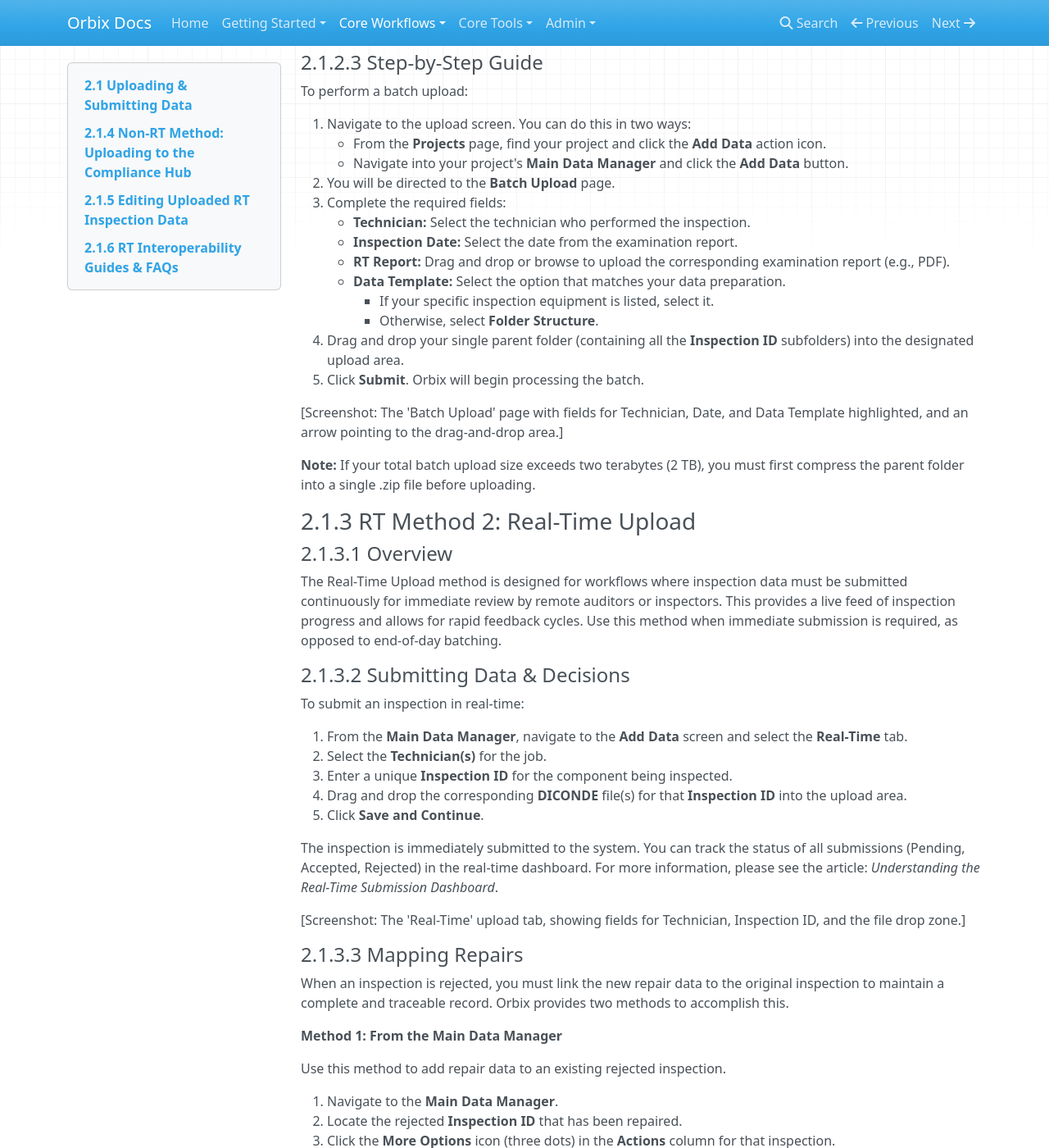
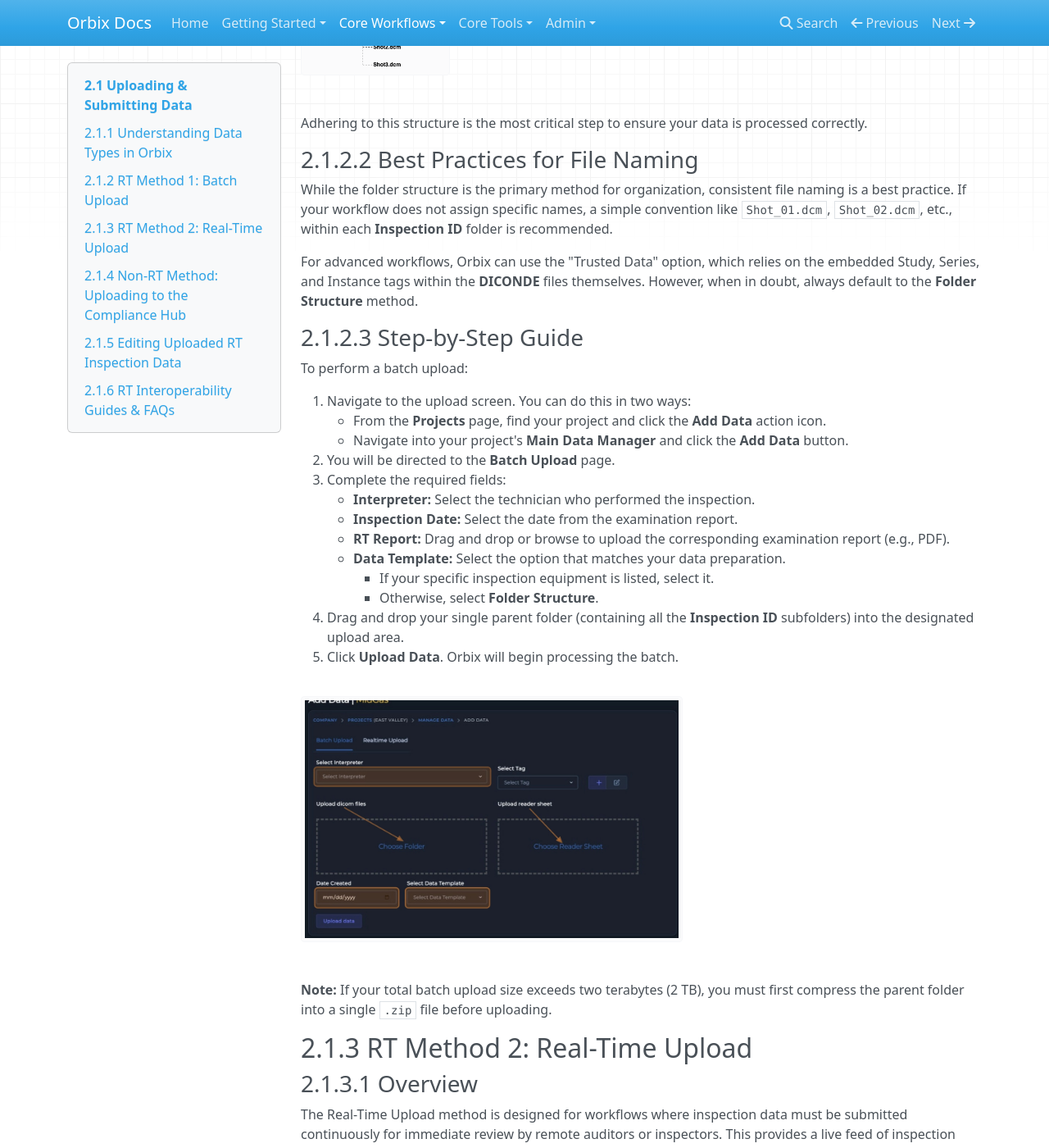
Before and after one commit to JarretLogan20/Orbix-Docs, an MkDocs documentation site: the page built from docs/core-workflows/upload-submit-data.md, in a window 1280 px wide and 1400 px high, scrolled down 1415 px. Shown: the whole window at 82% size. Built offline with MkDocs 1.6.1, drawn with Linux system fonts in a browser that asks for light colours; nearby versions of some CDN libraries; some of the changed text lies outside the part shown.

Commit message:
Added screenshots for missing workflows and added audit workflow

```diff
--- a/docs/core-workflows/upload-submit-data.md
+++ b/docs/core-workflows/upload-submit-data.md
@@ -1,8 +1,8 @@
-## **2.1 Uploading & Submitting Data**
+# **2.1 Uploading & Submitting Data**
 
 The Orbix platform provides clear and flexible workflows for submitting all NDT project data. This section details the primary methods for uploading your inspection information, whether you are submitting Radiographic Testing (RT) data through our structured **DICONDE** workflows or managing other NDT methods and project files through the **Compliance Hub**.
 
-### **2.1.1 Understanding Data Types in Orbix**
+## **2.1.1 Understanding Data Types in Orbix**
 
 The Orbix platform is designed to handle various digital inspection workflows. It's key to understand the main data formats and how they are managed within the system.
 
@@ -10,13 +10,13 @@
 
 * **Other Supported Formats:** We also support other NDT methods, including VT, UT (HDF5), Eddy Current, and Acoustic Emissions. Data for these methods, along with all standard file formats like PDFs, JPEGs, PNGs, Excel files, .csv files, and TIFs, is uploaded and managed through the **Compliance Hub**.
 
-For detailed instructions on submitting these formats, please see the article: *Section 2.1.4 Non-RT Method: Uploading to the Compliance Hub*.
+For detailed instructions on submitting these formats, please see the article: [*Section 2.1.4 Non-RT Method: Uploading to the Compliance Hub*](upload-submit-data.md#214-non-rt-method-uploading-to-the-compliance-hub).
 
-### **2.1.2 RT Method 1: Batch Upload**
+## **2.1.2 RT Method 1: Batch Upload**
 
 The Batch Upload method is ideal for submitting a large volume of inspection data at one time, such as at the end of a shift or a full day's work. This method allows you to upload an entire set of **DICONDE** files along with their corresponding examination report in a single operation.
 
-#### **2.1.2.1 (CRITICAL) Preparing Data for Batch Upload**
+### **2.1.2.1 (CRITICAL) Preparing Data for Batch Upload**
 
 A precise folder structure is **essential** for a successful batch upload. Orbix uses this structure to automatically read and organize your data. Before uploading, arrange your files on your local machine exactly as follows:
 
@@ -33,17 +33,20 @@
     └── WELD_002/
         └── Shot_01.dcm
 
-[Screenshot: A diagram or file explorer view illustrating the correct parent folder containing multiple 'Inspection_ID' subfolders, each with .dcm files inside.]
+![batch-folder-structure](../assets/batch-folder-structure-2.png){: style="height:300px"}
+
+
+
 
 Adhering to this structure is the most critical step to ensure your data is processed correctly.
 
-#### **2.1.2.2 Best Practices for File Naming**
+### **2.1.2.2 Best Practices for File Naming**
 
 While the folder structure is the primary method for organization, consistent file naming is a best practice. If your workflow does not assign specific names, a simple convention like `Shot_01.dcm`, `Shot_02.dcm`, etc., within each **Inspection ID** folder is recommended.
 
 For advanced workflows, Orbix can use the "Trusted Data" option, which relies on the embedded Study, Series, and Instance tags within the **DICONDE** files themselves. However, when in doubt, always default to the **Folder Structure** method.
 
-#### **2.1.2.3 Step-by-Step Guide**
+### **2.1.2.3 Step-by-Step Guide**
 
 To perform a batch upload:
 
@@ -52,26 +55,26 @@
     * Navigate into your project's **Main Data Manager** and click the **Add Data** button.
 2.  You will be directed to the **Batch Upload** page.
 3.  Complete the required fields:
-    * **Technician:** Select the technician who performed the inspection.
+    * **Interpreter:** Select the technician who performed the inspection.
     * **Inspection Date:** Select the date from the examination report.
     * **RT Report:** Drag and drop or browse to upload the corresponding examination report (e.g., PDF).
     * **Data Template:** Select the option that matches your data preparation.
         * If your specific inspection equipment is listed, select it.
         * Otherwise, select **Folder Structure**.
 4.  Drag and drop your single parent folder (containing all the **Inspection ID** subfolders) into the designated upload area.
-5.  Click **Submit**. Orbix will begin processing the batch.
+5.  Click **Upload Data**. Orbix will begin processing the batch.
 
-[Screenshot: The 'Batch Upload' page with fields for Technician, Date, and Data Template highlighted, and an arrow pointing to the drag-and-drop area.]
+![batch-upload-dashboard](../assets/batch-upload-dashboard.jpg){: style="height:300px"}
 
-**Note:** If your total batch upload size exceeds two terabytes (2 TB), you must first compress the parent folder into a single .zip file before uploading.
+**Note:** If your total batch upload size exceeds two terabytes (2 TB), you must first compress the parent folder into a single `.zip` file before uploading.
 
-### **2.1.3 RT Method 2: Real-Time Upload**
+## **2.1.3 RT Method 2: Real-Time Upload**
 
-#### **2.1.3.1 Overview**
+### **2.1.3.1 Overview**
 
 The Real-Time Upload method is designed for workflows where inspection data must be submitted continuously for immediate review by remote auditors or inspectors. This provides a live feed of inspection progress and allows for rapid feedback cycles. Use this method when immediate submission is required, as opposed to end-of-day batching.
 
-#### **2.1.3.2 Submitting Data & Decisions**
+### **2.1.3.2 Submitting Data & Decisions**
 
 To submit an inspection in real-time:
 
@@ -81,11 +84,11 @@
 4.  Drag and drop the corresponding **DICONDE** file(s) for that **Inspection ID** into the upload area.
 5.  Click **Save and Continue**.
 
-The inspection is immediately submitted to the system. You can track the status of all submissions (Pending, Accepted, Rejected) in the real-time dashboard. For more information, please see the article: *Understanding the Real-Time Submission Dashboard*.
+The inspection is immediately submitted to the system. You can track the status of all submissions (Pending, Accepted, Rejected) in the real-time dashboard. For more information, please see the article: *Understanding the Real-Time Submission Dashboard*
 
-[Screenshot: The 'Real-Time' upload tab, showing fields for Technician, Inspection ID, and the file drop zone.]
+![realTime-upload-dashboard](../assets/realTime-upload-dashboard.jpg){: style="height:300px"}
 
-#### **2.1.3.3 Mapping Repairs**
+### **2.1.3.3 Mapping Repairs**
 
 When an inspection is rejected, you must link the new repair data to the original inspection to maintain a complete and traceable record. Orbix provides two methods to accomplish this.
 
@@ -100,6 +103,7 @@
 5.  In the **Edit Inspection** window, drag and drop the new **DICONDE** file for the repair into the designated repair upload box.
 
 [Screenshot: The 'Edit Inspection' view, highlighting the drag-and-drop area for repair data.]
+![edit-inspection-dashboard](../assets/edit-inspection-dashboard.png){: style="height:300px"}
 
 **Method 2: During Real-Time Upload**
 
@@ -111,14 +115,13 @@
 4.  Select the rejected **Inspection ID** to which this repair corresponds.
 5.  Upload your new inspection data as usual. The link will be created automatically upon submission.
 
-[Screenshot: The 'Real-Time' upload interface with the 'Repair' dropdown menu expanded to show a list of rejected Inspection IDs.]
+![realTime-repair-upload](../assets/realTime-repair-upload.png){: style="height:300px"}
 
-## 2.1.4 Non-RT Method: Uploading to the Compliance Hub
-### **2.1.4 Non-RT Method: Uploading to the Compliance Hub**
+## **2.1.4 Non-RT Method: Uploading to the Compliance Hub**
 
 In addition to managing real-time and batch Radiographic Testing (RT) workflows with **DICONDE** files in the **Main Data Manager**, the Orbix platform enables the submission of other NDT methods through the **Compliance Hub**. The **Compliance Hub** is an intelligent repository where your data is mapped directly to your project and the underlying **Inspection ID**. It acts as a centralized hub for all your inspection information, data, and project documentation, providing robust version control, validation, action traceability, and a complete decision history.
 
-#### **2.1.4.1 What it's for**
+### **2.1.4.1 What it's for**
 
 The **Compliance Hub** is designed for submitting inspection data and reports for a variety of NDT methods, including:
 
@@ -131,7 +134,7 @@
 
 Beyond raw inspection data, the **Compliance Hub** is the designated location for all project documentation. This allows you to store and manage critical files like end-user specifications, service company procedures, personnel qualification records (PQRs), and final examination reports. Each uploaded file is mapped directly to your project, ensuring a complete, traceable, and auditable record.
 
-#### **2.1.4.2 Accessing the Compliance Hub**
+### **2.1.4.2 Accessing the Compliance Hub**
 
 To navigate to the **Compliance Hub** for your project:
 
@@ -141,7 +144,7 @@
 
 <br>
 
-> **[Screenshot]**
+> ![projects-compliance-hub](../assets/projects-compliance-hub.jpg){: style="height:300px"}
 >
 > **Image Description:** The **Projects Page** in Orbix. A list of projects is shown in a table. The mouse cursor is highlighting the **Compliance Hub** icon (a stack of papers) in the **Actions** column for a specific project.
 
@@ -149,7 +152,7 @@
 
 This action will open the project-specific **Compliance Hub**, where you can begin managing your files.
 
-#### **2.1.4.3 Recommended Folder Structure**
+### **2.1.4.3 Recommended Folder Structure**
 
 An organized folder structure is essential for maintaining data integrity and accessibility. You can create folders in a way that best suits your project workflow. For optimal organization, we recommend the following practices:
 
@@ -159,13 +162,13 @@
 
 <br>
 
-> **[Screenshot]**
+> ![orbix-compliance-hub](../assets/orbix-compliance-hub.png){: style="height:300px"}
 >
 > **Image Description:** The main folder view within the **Compliance Hub**. Several folders are displayed, demonstrating a best-practice structure. Folder names include `MT - Magnetic Particle`, `PT - Penetrant Testing`, `Procedures`, and `Specifications`. The **New Folder** button is visible in the top right.
 
 <br>
 
-#### **2.1.4.4 Step-by-Step: Uploading Files**
+### **2.1.4.4 Step-by-Step: Uploading Files**
 
 Follow these steps to create folders and upload your inspection files.
 
@@ -178,7 +181,7 @@
     * **Documents and Reports:** Choose this for supplementary project files such as specifications, procedures, reports, PDFs, and spreadsheets.
 4.  Click **Create**.
 
-[Screenshot: The 'New Folder' dialog box, highlighting the 'Folder Type' dropdown menu which shows 'Inspection Data' and 'Documents and Reports'.]
+![new-folder-dialog](../assets/new-folder-dialog.jpg){: style="height: 300px"}
 
 **2. Upload Inspection Files:**
 
@@ -188,6 +191,8 @@
 **3. Manage Uploaded Files:**
 
 Once a file is uploaded, you can access management options by clicking the three-dot icon on the right of the file name.
+
+![compliance-hub-file-options](../assets/compliance-hub-file-options.jpg){: style="height: 300px"}
 
 [Screenshot: A file shown in the Compliance Hub with the three-dot action menu open, highlighting the list of options: Review, Details, Download, Rename, and Edit.]
 
@@ -199,13 +204,6 @@
 
 All data within the **Compliance Hub** can be easily downloaded, reviewed, and tracked, providing a complete database of all activity related to your project's inspection data.
 
-### 2.1.4.1 What it's for
-
-### 2.1.4.2 Accessing the Compliance Hub
-
-### 2.1.4.3 Recommended Folder Structure
-
-### 2.1.4.4 Step-by-Step Guide: Uploading Files
 
 ## 2.1.5 Editing Uploaded RT Inspection Data
 
```
Also changed, not shown: docs/core-workflows/auditing-workflow.md (+51 -0 lines), docs/core-workflows/navigating-managing-data.md (+13 -12 lines), docs/assets/batch-folder-structure-2.png (added), docs/assets/batch-upload-dashboard.jpg (added), docs/assets/compliance-hub-file-options.jpg (added), docs/assets/edit-inspection-dashboard.png (added), docs/assets/main-data-manager-batch-search.jpg (added), docs/assets/main-data-manager-comprehensive-search.jpg (added), docs/assets/new-folder-dialog.jpg (added), docs/assets/orbix-compliance-hub.png, docs/assets/orbix-main-data-manager-dashboard.png (added), docs/assets/orbix-main-data-manager-table.png (added), docs/assets/projects-compliance-hub.jpg (added), docs/assets/realTime-repair-upload.png (added), 1 more files.
